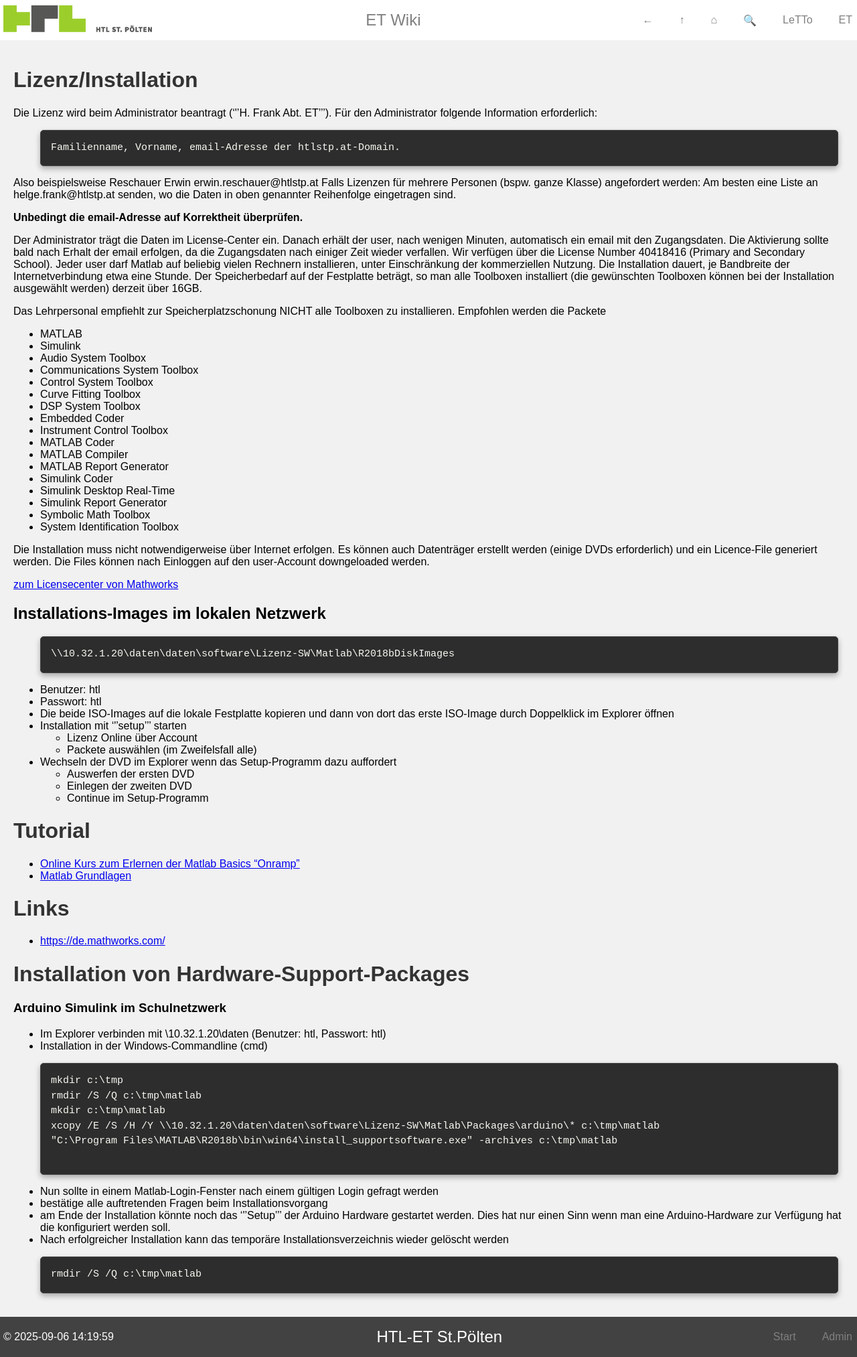
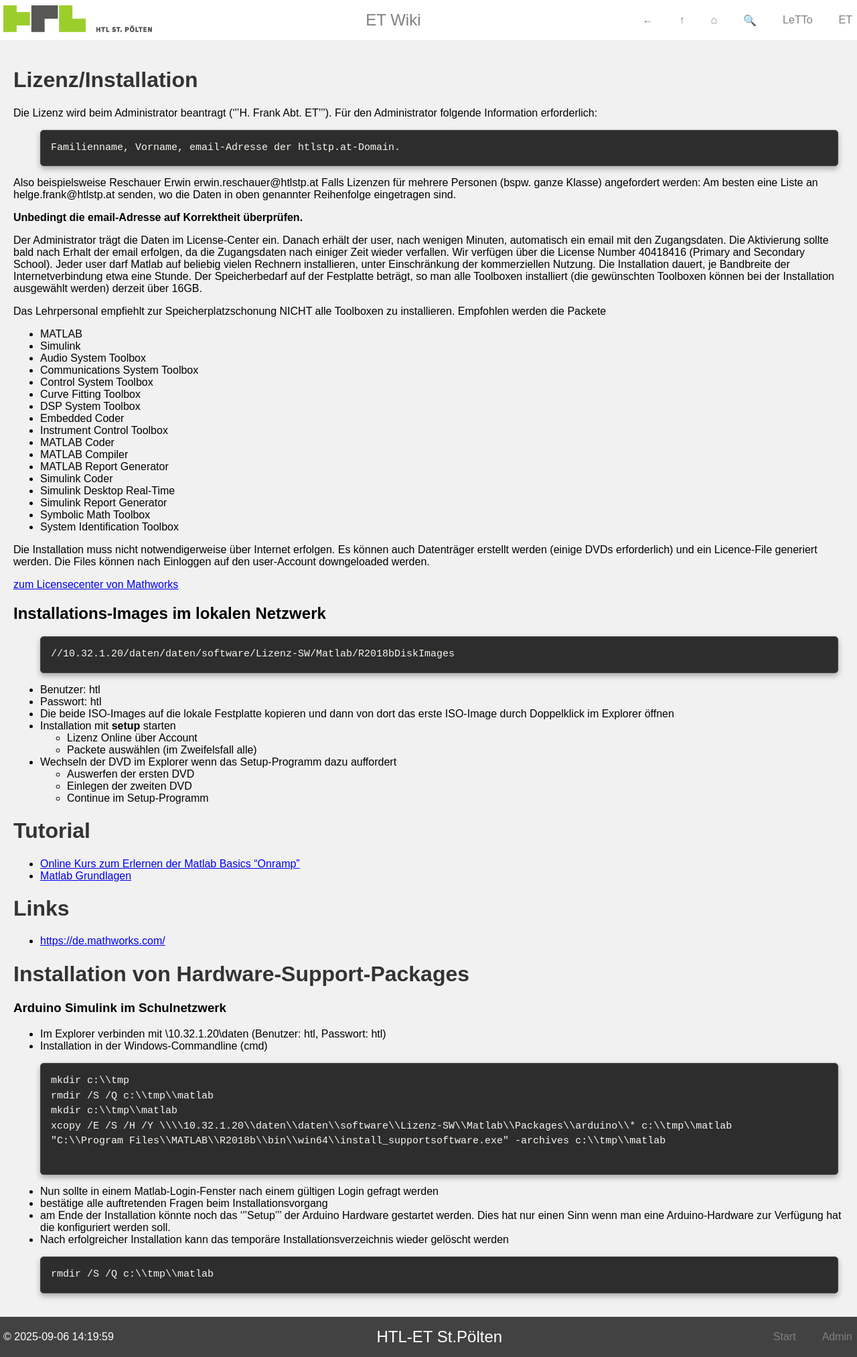
Before and after one commit to htl-stp-et/ET-Info, a Jekyll site: the page built from docs/Matlab-Simulink/index.md, in a window 1280 px wide. Shown: the whole page at 67% size. Built offline with Jekyll 4.4.1, drawn with Linux system fonts in a browser that asks for light colours; our own code applies the rules of GitHub Pages for plain Markdown files.

Commit message:
Korrekturen

```diff
--- a/docs/Matlab-Simulink/index.md
+++ b/docs/Matlab-Simulink/index.md
@@ -40,12 +40,12 @@ Die Installation muss nicht notwendigerweise über Internet erfolgen. Es können
 
 ## Installations-Images im lokalen Netzwerk
 <pre>
-\\10.32.1.20\daten\daten\software\Lizenz-SW\Matlab\R2018bDiskImages
+//10.32.1.20/daten/daten/software/Lizenz-SW/Matlab/R2018bDiskImages
 </pre>
 * Benutzer: htl
 * Passwort: htl
 * Die beide ISO-Images auf die lokale Festplatte kopieren und dann von dort das erste ISO-Image durch Doppelklick im Explorer öffnen
-* Installation mit '''setup''' starten
+* Installation mit **setup** starten
   * Lizenz Online über Account
   * Packete auswählen (im Zweifelsfall alle)
 * Wechseln der DVD im Explorer wenn das Setup-Programm dazu auffordert
@@ -66,11 +66,11 @@ Die Installation muss nicht notwendigerweise über Internet erfolgen. Es können
 * Im Explorer verbinden mit \\10.32.1.20\daten (Benutzer: htl, Passwort: htl)
 * Installation in der Windows-Commandline (cmd)
 <pre>
-mkdir c:\tmp
-rmdir /S /Q c:\tmp\matlab
-mkdir c:\tmp\matlab
-xcopy /E /S /H /Y \\10.32.1.20\daten\daten\software\Lizenz-SW\Matlab\Packages\arduino\* c:\tmp\matlab
-"C:\Program Files\MATLAB\R2018b\bin\win64\install_supportsoftware.exe" -archives c:\tmp\matlab
+mkdir c:\\tmp
+rmdir /S /Q c:\\tmp\\matlab
+mkdir c:\\tmp\\matlab
+xcopy /E /S /H /Y \\\\10.32.1.20\\daten\\daten\\software\\Lizenz-SW\\Matlab\\Packages\\arduino\\* c:\\tmp\\matlab
+"C:\\Program Files\\MATLAB\\R2018b\\bin\\win64\\install_supportsoftware.exe" -archives c:\\tmp\\matlab
 
 </pre>
 * Nun sollte in einem Matlab-Login-Fenster nach einem gültigen Login gefragt werden
@@ -78,5 +78,5 @@ xcopy /E /S /H /Y \\10.32.1.20\daten\daten\software\Lizenz-SW\Matlab\Packages\ar
 * am Ende der Installation könnte noch das '''Setup''' der Arduino Hardware gestartet werden. Dies hat nur einen Sinn wenn man eine Arduino-Hardware zur Verfügung hat die konfiguriert werden soll.
 * Nach erfolgreicher Installation kann das temporäre Installationsverzeichnis wieder gelöscht werden
 <pre>
-rmdir /S /Q c:\tmp\matlab
+rmdir /S /Q c:\\tmp\\matlab
 </pre>
```
